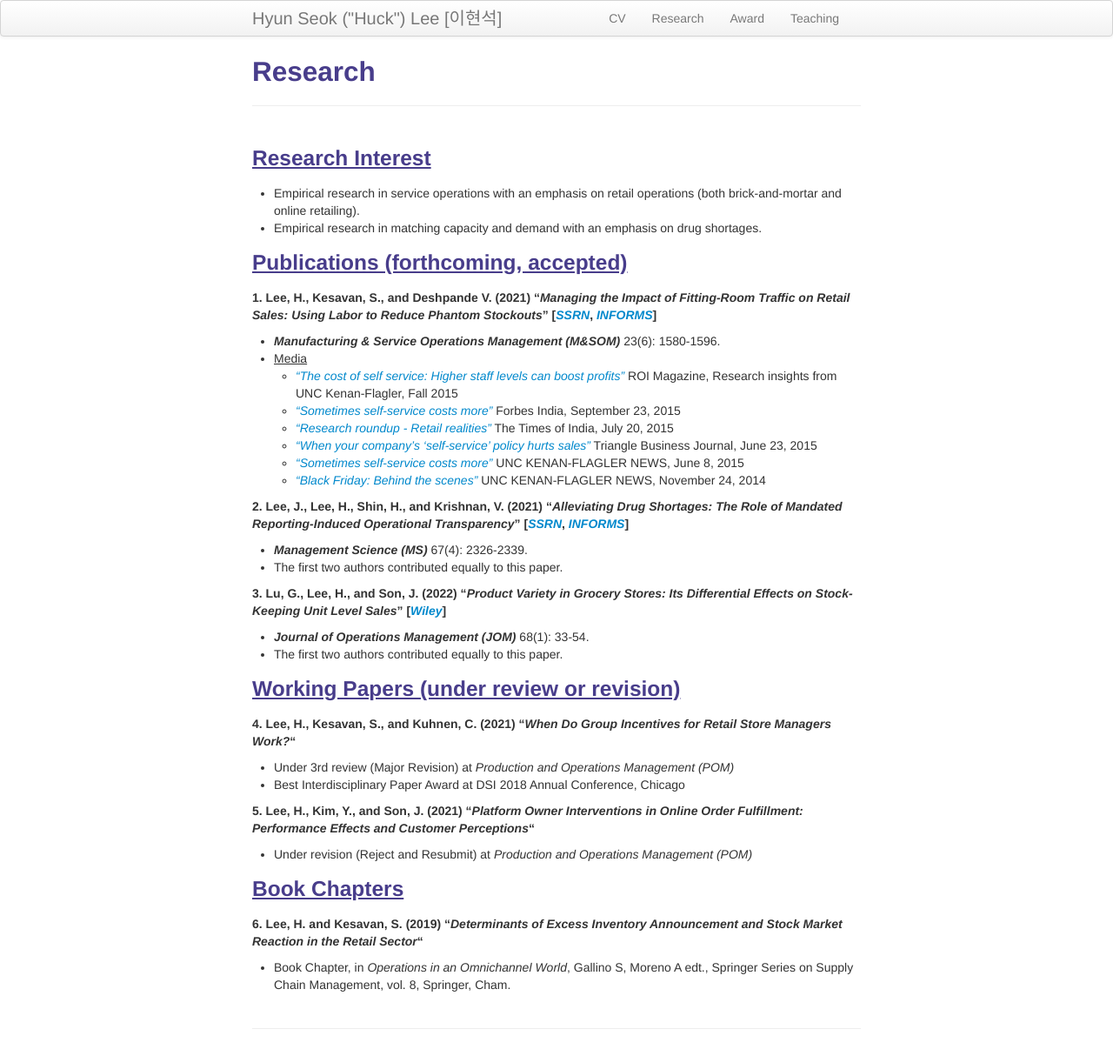
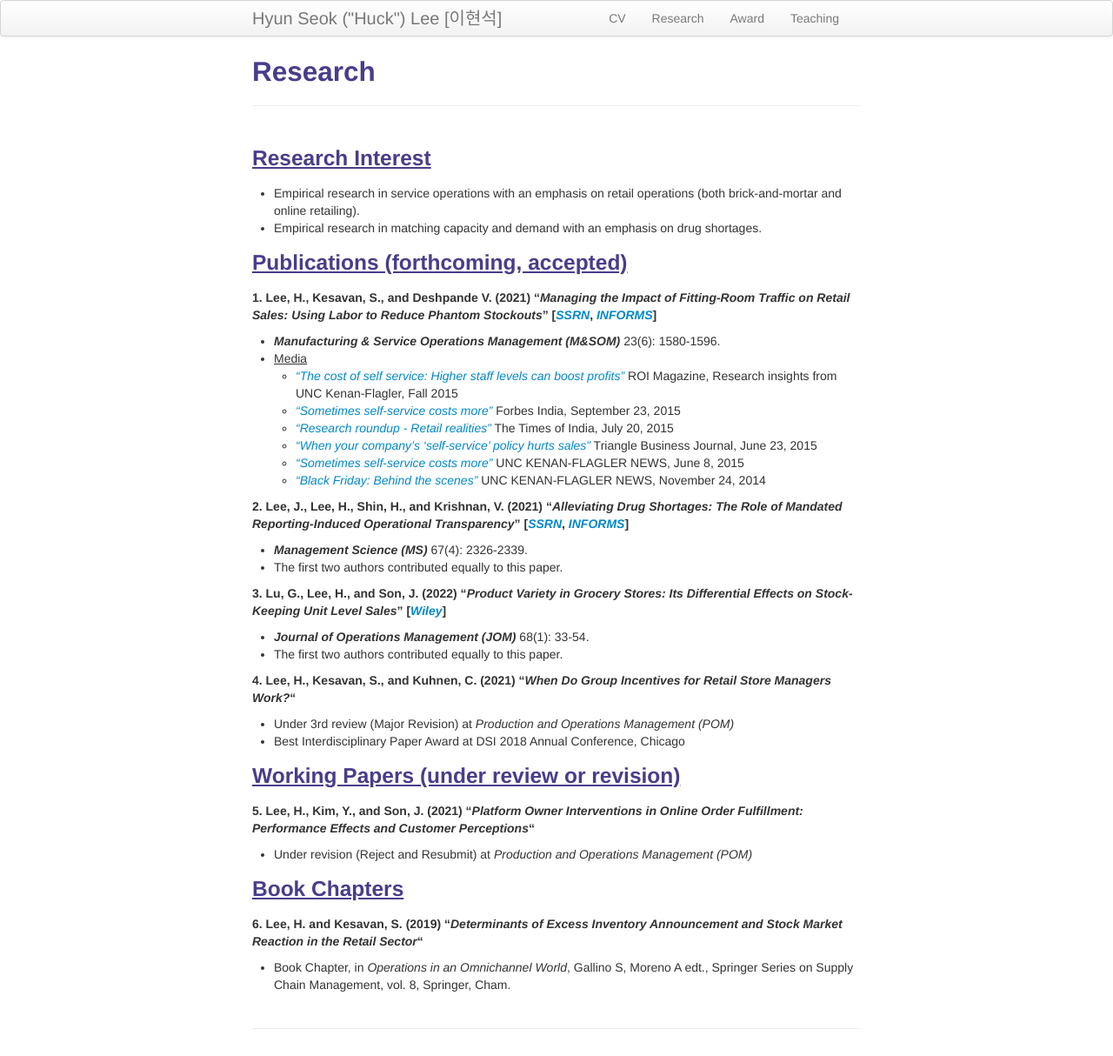
Before and after one commit to lordya2/lordya2.github.io, a Jekyll site: the page built from pages/research.md, in a window 1280 px wide. Shown: the whole page at 87% size. Built offline with Jekyll 4.4.1, drawn with Linux system fonts in a browser that asks for light colours.

```diff
--- a/pages/research.md
+++ b/pages/research.md
@@ -27,12 +27,11 @@ description: Hyun Seok ("Huck") Lee's Research
    * ***Journal of Operations Management (JOM)*** 68(1): 33-54.
    * The first two authors contributed equally to this paper.
 
-
-### <u>Working Papers (under review or revision)</u>
-
 **4. Lee, H., Kesavan, S., and Kuhnen, C. (2021) "*When Do Group Incentives for Retail Store Managers Work?*"**
    * Under 3rd review (Major Revision) at *Production and Operations Management (POM)*
    * Best Interdisciplinary Paper Award at DSI 2018 Annual Conference, Chicago
+
+### <u>Working Papers (under review or revision)</u>
 
 **5. Lee, H., Kim, Y., and Son, J. (2021) "*Platform Owner Interventions in Online Order Fulfillment: Performance Effects and Customer Perceptions*"**
    * Under revision (Reject and Resubmit) at *Production and Operations Management (POM)*
```
